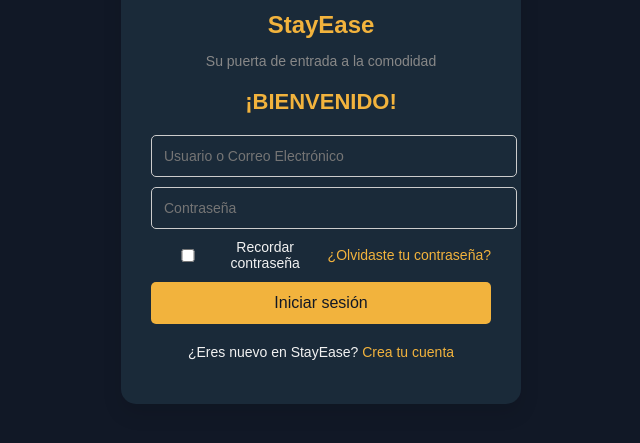
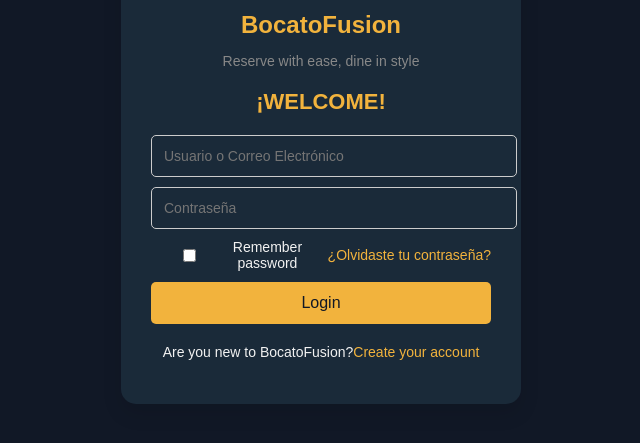
Before and after one commit to Danyss09/login_restaurant, a website: page public/index.html in a window 1280 px wide. Shown: the part 247-690 px from the top of the page, without its empty margins (319-959 px from the left). Drawn offline with Linux system fonts and the light colour scheme.

Commit message:
Update index.html

```diff
--- a/public/index.html
+++ b/public/index.html
@@ -3,7 +3,7 @@
 <head>
     <meta charset="UTF-8">
     <meta name="viewport" content="width=device-width, initial-scale=1.0">
-    <title>Login - StayEase</title>
+    <title>Login - BocatoFusion</title>
     <link rel="stylesheet" href="style.css">
 </head>
 <body>
@@ -11,11 +11,11 @@
         <div class="login-container">
             <div class="brand-logo">
                 <img src="logo.png" alt="Company Logo">
-                <h1>StayEase</h1>
-                <p>Su puerta de entrada a la comodidad</p>
+                <h1>BocatoFusion</h1>
+                <p>Reserve with ease, dine in style</p>
             </div>
             <form id="login-form" class="form">
-                <h2>¡BIENVENIDO!</h2>
+                <h2>¡WELCOME!</h2>
 
                 <input type="text" id="login-username" name="username" placeholder="Usuario o Correo Electrónico" required />
                 <input type="password" id="login-password" name="password" placeholder="Contraseña" required />
@@ -23,15 +23,15 @@
                 <div class="options">
                     <div class="remember-me">
                         <input type="checkbox" id="rememberMe">
-                        <label for="rememberMe">Recordar contraseña</label>
+                        <label for="rememberMe">Remember password</label>
                     </div>
                     <a href="#" id="forgotPassword" class="forgot-password">¿Olvidaste tu contraseña?</a>
                 </div>
 
-                <button type="submit">Iniciar sesión</button>
+                <button type="submit">Login</button>
 
                 <p class="signup-text">
-                    ¿Eres nuevo en StayEase? <a href="profile.html">Crea tu cuenta</a>
+                    Are you new to BocatoFusion?<a href="profile.html">Create your account</a>
                 </p>
             </form>
 
@@ -62,7 +62,7 @@
             messageDiv.style.display = 'block'; // Asegura que el mensaje se muestre
 
             if (response.ok) {
-                messageDiv.textContent = 'Inicio de sesión exitoso. ¡Bienvenido!';
+                messageDiv.textContent = 'Successful login. Welcome!';
                 messageDiv.style.color = 'green';
                 messageDiv.style.backgroundColor = '#d4edda';  // Color de fondo para éxito
                 setTimeout(() => {
@@ -70,7 +70,7 @@
                     window.location.href = 'user.html'; // Redirige al perfil del usuario
                 }, 2000); // Espera 2 segundos antes de redirigir
             } else {
-                messageDiv.textContent = 'Usuario o contraseña incorrectos. Inténtalo de nuevo.';
+                messageDiv.textContent = 'Incorrect username or password. Try again.';
                 messageDiv.style.color = 'red';
                 messageDiv.style.backgroundColor = '#f8d7da';  // Color de fondo para error
                 setTimeout(() => {
```
